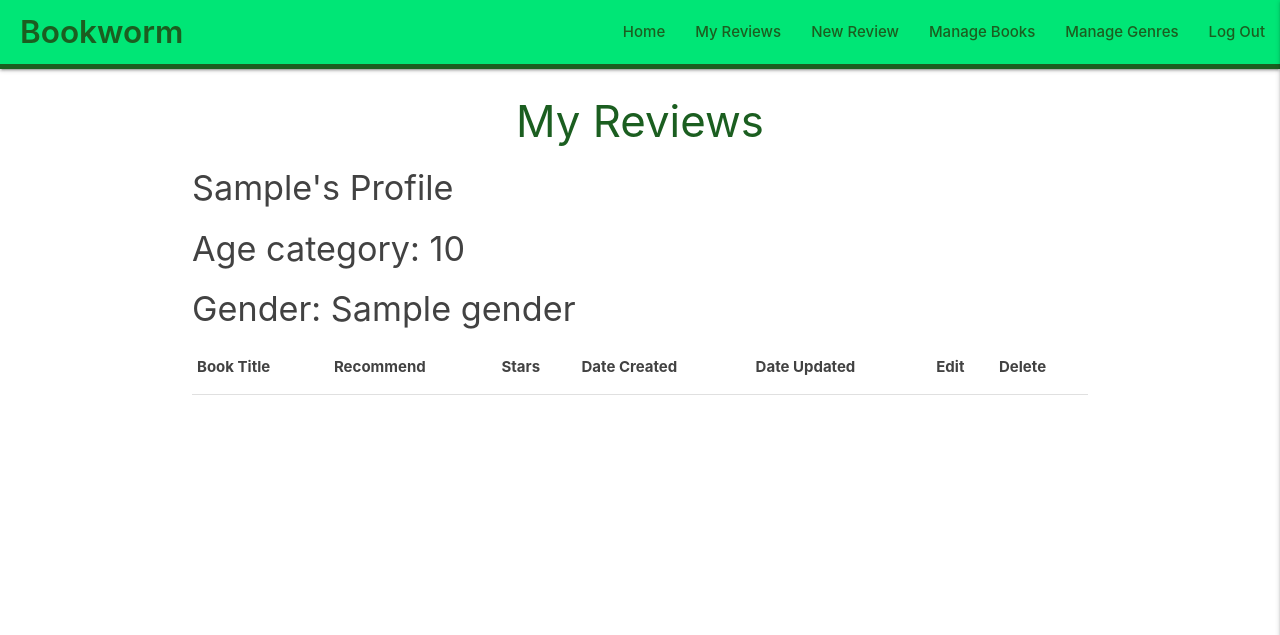
After one commit to mayasharma2110/Bookworm, a Flask app: page /profile/admin in a window 1280 px wide. The commit adds this page. Shown: the top 635 px of the page. Run offline with Flask 2, Linux system fonts and the light colour scheme; the visitor is signed in with stand-in values (Sample User, id 1); a database or web service that is not in the repository returns one stand-in record (values such as "Sample title"); lists and menus that the app fills with data are empty; some libraries are stand-ins or nearby versions.

Commit message:
Add a profile page to show a users reviews they made

```diff
--- a/app.py
+++ b/app.py
@@ -146,6 +146,27 @@ def login():
             return redirect(url_for("login"))
 
     return render_template("login.html")
+
+
+@app.route("/profile/<username>", methods=["GET", "POST"])
+def profile(username):
+    # grab the session user's username from db
+    username = mongo.db.users.find_one(
+        {"username": session["user"]})["username"]
+    # get other details about the logged in user
+    agecat = mongo.db.users.find_one(
+        {"username": session["user"]})["age_category"]
+    gender = mongo.db.users.find_one(
+        {"username": session["user"]})["gender"]
+    usercap = username.capitalize()
+    # get all reviews
+    reviews = list(mongo.db.reviews.find())
+    books = list(mongo.db.books.find())
+    genres = list(mongo.db.genres.find())
+    if session["user"]:
+        return render_template("profile.html", username=username,
+        usercap=usercap, agecat=agecat, gender=gender, reviews=reviews, books=books, genres=genres)
+    return redirect(url_for("login"))
 
 
 @app.route("/logout")
--- a/static/css/style.css
+++ b/static/css/style.css
@@ -61,7 +61,7 @@ h3 {
 }
 
 img {
-    margin-top: 1rem;
+    margin: 1rem 15% 0 15%;
 }
 
 /* home, register, login, new review, edit review, new book, edit book, new genre and edit genre pages */
--- a/static/js/script_reviews.js
+++ b/static/js/script_reviews.js
@@ -1,3 +1,4 @@
 $(".delete_review").click(function() {
+    console.log("Conditional check")
     $(this).next().removeClass("hide1").addClass("show1")
 })
--- a/templates/base.html
+++ b/templates/base.html
@@ -22,6 +22,7 @@
                     <li><a href="{{ url_for('get_reviews') }}">Home</a></li>
                     <!-- when logged in -->
                     {% if session.user %}
+                        <li><a href="{{ url_for('profile', username=session['user']) }}">My Reviews</a></li>
                         <li><a href="{{ url_for('add_review') }}">New Review</a></li>
                         <!-- admin only for manage genres or manage books -->
                         {% if session.user=="admin" %}
@@ -45,6 +46,7 @@
             <li><a href="{{ url_for('get_reviews') }}">Home</a></li>
             <!-- when logged in -->
             {% if session.user %}
+                <li><a href="{{ url_for('profile', username=session['user']) }}">My Reviews</a></li>
                 <li><a href="{{ url_for('add_review') }}">New Review</a></li>
                 <!-- admin only for manage genres or manage books -->
                 {% if session.user=="admin" %}
--- /dev/null
+++ b/templates/profile.html
@@ -0,0 +1,64 @@
+{% extends "base.html" %}
+{% block content %}
+
+
+<h3 class="center-align text-teal darken-4-text">My Reviews</h3>
+<h4>{{ usercap }}'s Profile</h4>
+<h4>Age category: {{ agecat }}</h4>
+<h4>Gender: {{ gender }}</h4>
+
+  <!-- display a table of all reviews the user made (and not deleted already) and links to edit/delete them -->
+  <table class="highlight responsive-table">
+    <thead>
+      <tr>
+          <th>Book Title</th>
+          <th>Recommend</th>
+          <th>Stars</th>
+          <th>Date Created</th>
+          <th>Date Updated</th>
+          <th>Edit</th>
+          <th>Delete</th>
+      </tr>
+    </thead>
+    <tbody>
+    <!-- for loop for each row -->
+    {% for review in reviews if review.display == "Y" and review.username == username %}
+      <tr>
+        <td>
+            {{ review.book_title }}
+        </td>
+        <td>
+            {{ review.recommend }}
+        </td>
+        <td>
+            {{ review.stars }}
+        </td>
+        <td>
+            {{ review.date_created }}
+        </td>
+        <td>
+            {{ review.date_updated }}
+        </td>
+        <td>
+            <a class="btn-small orange darken-3" href="{{ url_for('edit_review', review_id=review._id) }}">Edit</a>
+        </td>
+        <td>
+            <button class="btn-small pink darken-3 delete_review">Delete</button>
+            <!-- if click delete want to show text to check the user is sure they want to proceed with additional Yes/No buttons -->
+            <div class="hide1">
+                Are you sure you want to delete this review? <br>
+                <!-- if no reload current page -->
+                <a href="{{ url_for('profile', username=username) }}" class="btn-small red darken-2">
+                    No </a>
+                <!-- if yes soft delete book in database -->
+                <a href="{{ url_for('delete_review', review_id=review._id) }}" class="btn-small green darken-4">Yes</a>
+            </div>
+        </td>
+      </tr>
+      {% endfor %}
+    </tbody>
+  </table>
+
+<script type="module" src="static/js/script_reviews.js"></script>
+
+{% endblock %}
--- a/templates/reviews.html
+++ b/templates/reviews.html
@@ -2,7 +2,7 @@
 {% block content %}
 
 
-<img src="../static/images/home-img.jpg" alt="A person reading on the edge of a cliff" width="100%">
+<img src="../static/images/home-img.jpg" alt="A person reading on the edge of a cliff" width="70%">
 
 <h3 class="center-align">All Reviews</h3>
 
```
Also changed, not shown: README.md.
